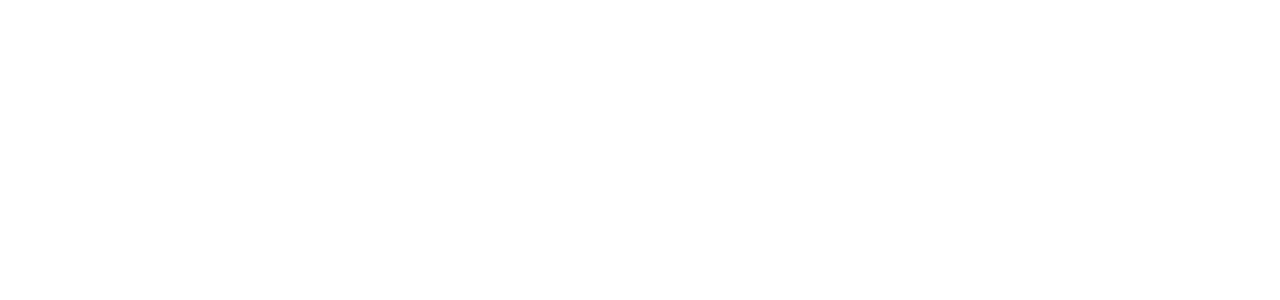
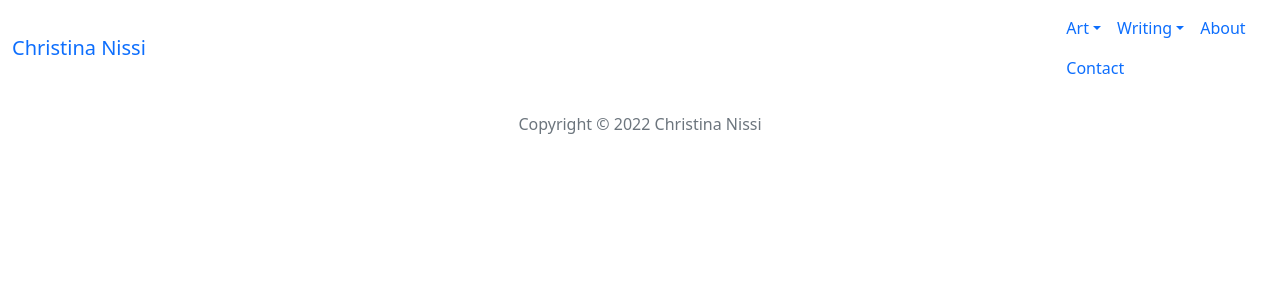
Before and after one commit to miikanissi/christinanissi.com, a Django app: page / in a window 1280 px wide. Before the commit the part shown is empty. Shown: the top 300 px of the page. Run offline with Django 4.2, Linux system fonts and the light colour scheme; data that the repository does not hold is empty.

Commit message:
Create basic templates, navbar and art container
Add basic bootsrap navbar to base template and create a footer. Create
art list template and include it on index page.

```diff
--- a/main/models.py
+++ b/main/models.py
@@ -55,7 +55,9 @@ class Art(models.Model):
 class ArtImage(models.Model):
     title = models.CharField(max_length=255)
     caption = models.TextField(blank=True)
-    art = models.ForeignKey(Art, default=None, on_delete=models.CASCADE)
+    art = models.ForeignKey(
+        Art, default=None, on_delete=models.CASCADE, related_name="art_images"
+    )
     image = models.ImageField(upload_to="art/")
 
     def __str__(self):
--- a/main/urls.py
+++ b/main/urls.py
@@ -12,5 +12,7 @@ urlpatterns = [
     path("art", views.art_list, name="art_list"),
     path("art/tag/<slug:tag_slug>/", views.art_list, name="art_tag"),
     path("art/<slug:slug>/", views.art_detail, name="art_detail"),
+    path("about/", views.about, name="about"),
+    path("contact/", views.contact, name="contact"),
     path("rss", AtomFeed()),
 ]
--- a/main/views.py
+++ b/main/views.py
@@ -8,7 +8,16 @@ from .models import Writing
 
 
 def index(request):
-    return render(request, "index.html")
+    arts = Art.objects.filter(status=1).order_by("-created_on")[:6]
+    return render(request, "index.html", {"arts": arts})
+
+
+def about(request):
+    return render(request, "about.html")
+
+
+def contact(request):
+    return render(request, "contact.html")
 
 
 def writing_detail(request, slug):
--- /dev/null
+++ b/templates/art_list.html
@@ -0,0 +1,10 @@
+<div class="container text-center">
+    <div class="row row-cols-3">
+        {% for art in arts %}
+        <div class="col">
+            <p>{{ art.title }}</p>
+            <img src="{{ art.art_images.all.0.image.url }}"/>
+        </div>
+        {% endfor %}
+    </div>
+</div>
--- a/templates/base.html
+++ b/templates/base.html
@@ -1,4 +1,5 @@
-{% load static %}<!DOCTYPE html>
+{% load static %}
+<!DOCTYPE html>
 <html lang="en">
 <head>
     <meta charset="UTF-8">
@@ -6,9 +7,59 @@
     <title>{% block title %}{% endblock %} - {{ request.site.name }}</title>
 
     <link href="{% static "css/main.css" %}" rel="stylesheet">
+    <link href="https://cdn.jsdelivr.net/npm/bootstrap@5.0.2/dist/css/bootstrap.min.css" rel="stylesheet" integrity="sha384-EVSTQN3/azprG1Anm3QDgpJLIm9Nao0Yz1ztcQTwFspd3yD65VohhpuuCOmLASjC" crossorigin="anonymous">
+    <script src="https://cdn.jsdelivr.net/npm/bootstrap@5.0.2/dist/js/bootstrap.bundle.min.js" integrity="sha384-MrcW6ZMFYlzcLA8Nl+NtUVF0sA7MsXsP1UyJoMp4YLEuNSfAP+JcXn/tWtIaxVXM" crossorigin="anonymous"></script>
 </head>
 <body>
+    <div id="wrapwrap">
+    <header id="top">
+        <nav class="navbar navbar-expand-lg">
+            <div id="top_menu_container" class="container justify-content-start justify-content-lg-between">
+                <a href="/" class="navbar-brand">Christina Nissi</a>
+            </div>
+            <div id="top_menu_collapse" class="collapse navbar-collapse order-last order-lg-0">
+                <ul id="top_menu" class="nav navbar-nav ml-auto">
+                    <li class="nav-item dropdown">
+                        <a data-bs-toggle="dropdown" class="nav-link dropdown-toggle" href="{% url 'art_list' %}">Art</a>
+                        <ul class="dropdown-menu">
+                            <li><a href="{% url 'art_tag' 'concept' %}"class="dropdown-item">Concept Art</a></li>
+                            <li><a href="{% url 'art_tag' 'illustration' %}"class="dropdown-item">Illustration</a></li>
+                            <li><a href="{% url 'art_tag' 'comic' %}"class="dropdown-item">Comic</a></li>
+                        </ul>
+                    </li>
+                    <li class="nav-item dropdown">
+                        <a data-bs-toggle="dropdown" class="nav-link dropdown-toggle" href="{% url 'writing_list' %}">Writing</a>
+                        <ul class="dropdown-menu">
+                            <li><a href="{% url 'writing_tag' 'comic' %}" class="dropdown-item">Comic</a></li>
+                        </ul>
+                    </li>
+                    <li class="nav-item"><a class="nav-link" href="{% url 'about' %}">About</a></li>
+                    <li class="nav-item"><a class="nav-link" href="{% url 'contact' %}">Contact</a></li>
+                </ul>
+            </div>
+        </nav>
+    </header>
+    <main>
     {% block content %}
     {% endblock %}
+    </main>
+    <footer id="bottom">
+        <div id="footer">
+            <div class="container">
+                <div class="row">
+                </div>
+            </div>
+        </div>
+        <div id="copyright">
+            <div class="container py-3">
+                <div class="row">
+                    <div class="col-sm text-center text-sm-left text-muted">
+                        <span>Copyright &copy; {% now "Y" %} Christina Nissi</span>
+                    </div>
+                </div>
+            </div>
+        </div>
+    </footer>
+    </div>
 </body>
 </html>
--- a/templates/index.html
+++ b/templates/index.html
@@ -5,5 +5,5 @@
 {% block title %}{% trans "Home" %}{% endblock %}
 
 {% block content %}
-
+{% include "art_list.html" with arts=arts %}
 {% endblock %}
```
Also changed, not shown: templates/about.html (added, +9 -0 lines), templates/contact.html (added, +9 -0 lines), main/migrations/0004_alter_artimage_art.py (added).
